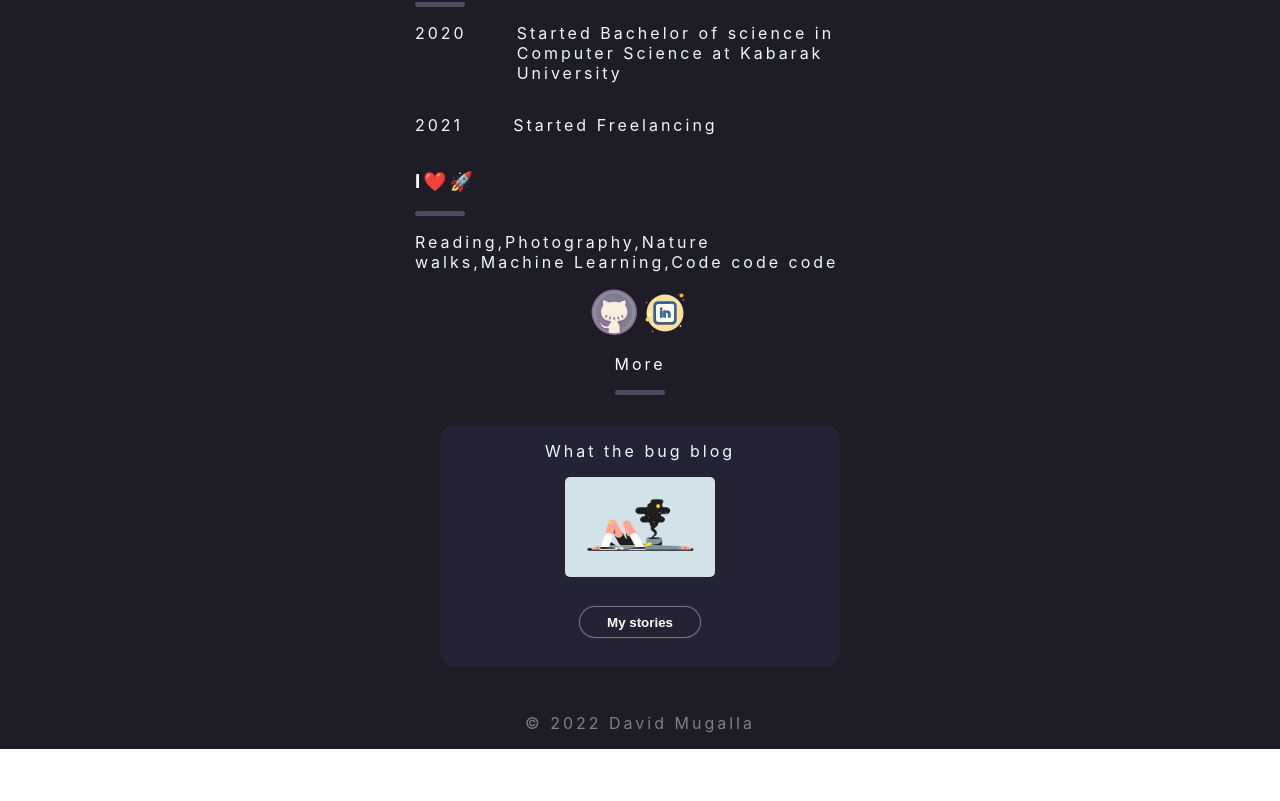
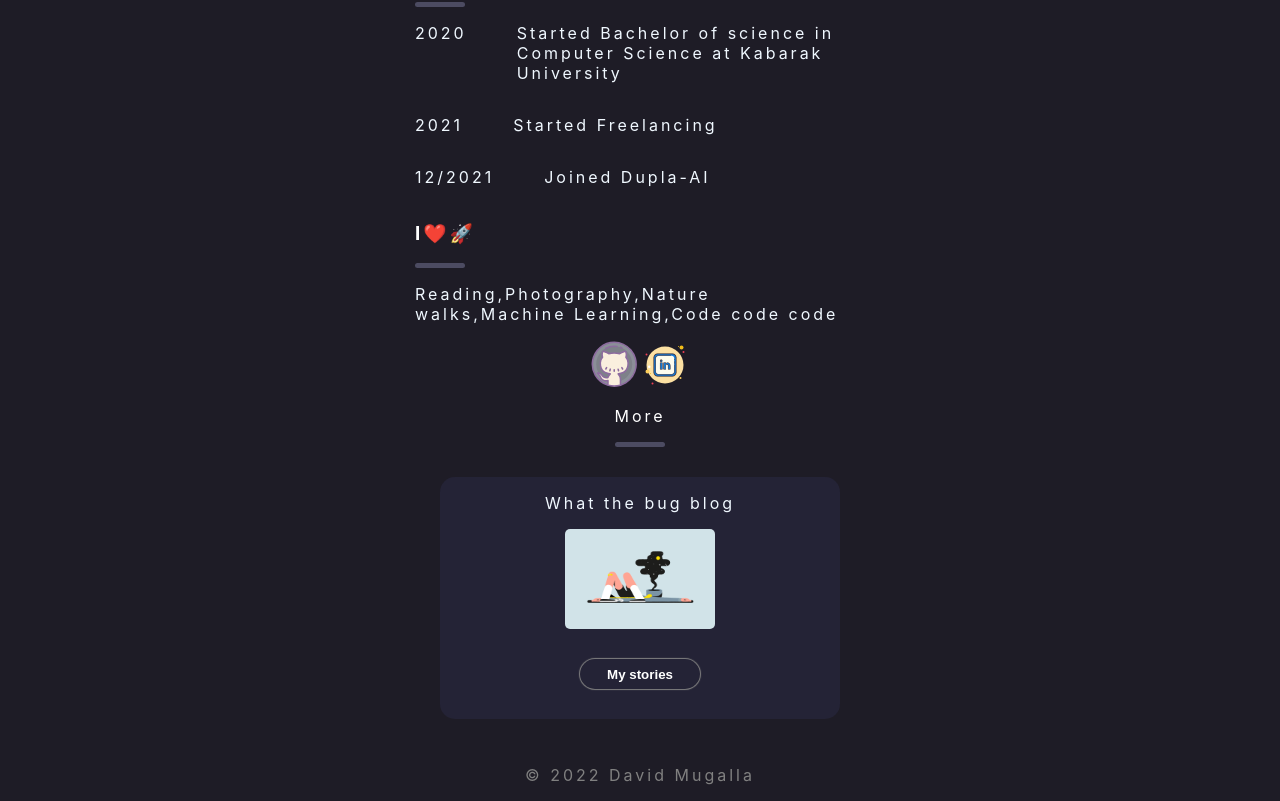
Before and after one commit to davdtheemonk/react-portfolio, a React (Create React App) app: page / in a window 1280 px wide. Shown: the part 760-1561 px from the top of the page. Before the commit the page ends 1509 px from the top, so only its background shows below. Built offline with nearby package versions, Linux system fonts and the light colour scheme.

Commit message:
Update index.js

```diff
--- a/src/Components/Home/index.js
+++ b/src/Components/Home/index.js
@@ -36,6 +36,10 @@ export default function Home(){
 <div className="det_box">
     <p className="det_year">2021</p>
     <p className="det_dets">Started Freelancing</p>
+    </div>
+  <div className="det_box">
+    <p className="det_year">12/2021</p>
+    <p className="det_dets">Joined Dupla-AI</p>
     </div>
 
 
```
